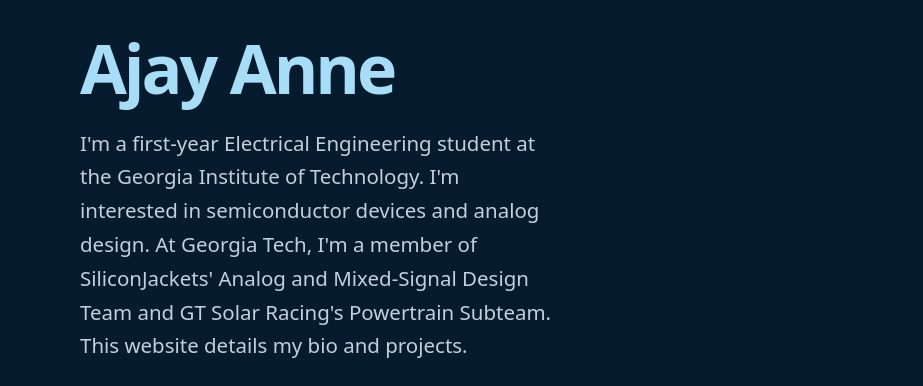
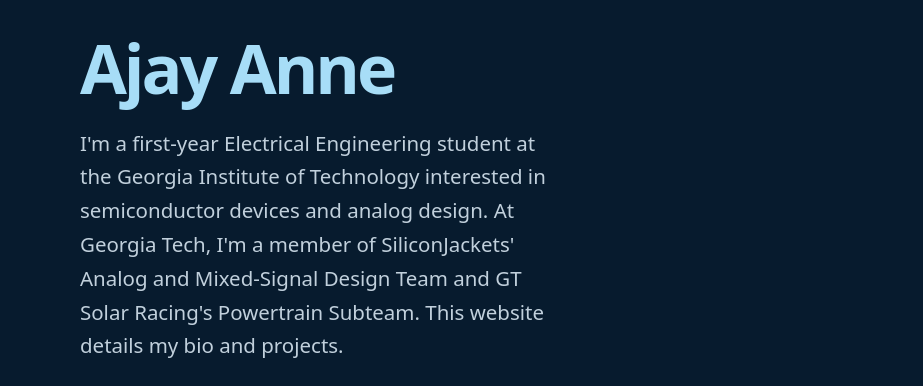
Before and after one commit to Ajay-Anne/Ajay-Anne.github.io, a plain HTML site: page index.html in a window 1280 px wide. Shown: the part 237-623 px from the top of the page, 0-923 px from the left. Drawn offline with Linux system fonts and the light colour scheme.

Commit message:
slight intro text changes

```diff
--- a/index.html
+++ b/index.html
@@ -27,7 +27,7 @@
         <div class="hero-layout">
           <div class="hero-copy">
             <h1>Ajay Anne</h1>
-            <p class="lead">I'm a first-year Electrical Engineering student at the Georgia Institute of Technology. I'm interested in semiconductor devices and analog design. At Georgia Tech, I'm a member of SiliconJackets' Analog and Mixed-Signal Design Team and GT Solar Racing's Powertrain Subteam. This website details my bio and projects.</p>
+            <p class="lead">I'm a first-year Electrical Engineering student at the Georgia Institute of Technology interested in semiconductor devices and analog design. At Georgia Tech, I'm a member of SiliconJackets' Analog and Mixed-Signal Design Team and GT Solar Racing's Powertrain Subteam. This website details my bio and projects.</p>
             <div class="home-actions">
               <a class="button button-primary" href="/projects/">Explore my projects</a>
               <a class="button button-secondary" href="/resume.html">View my Resume</a>
```
